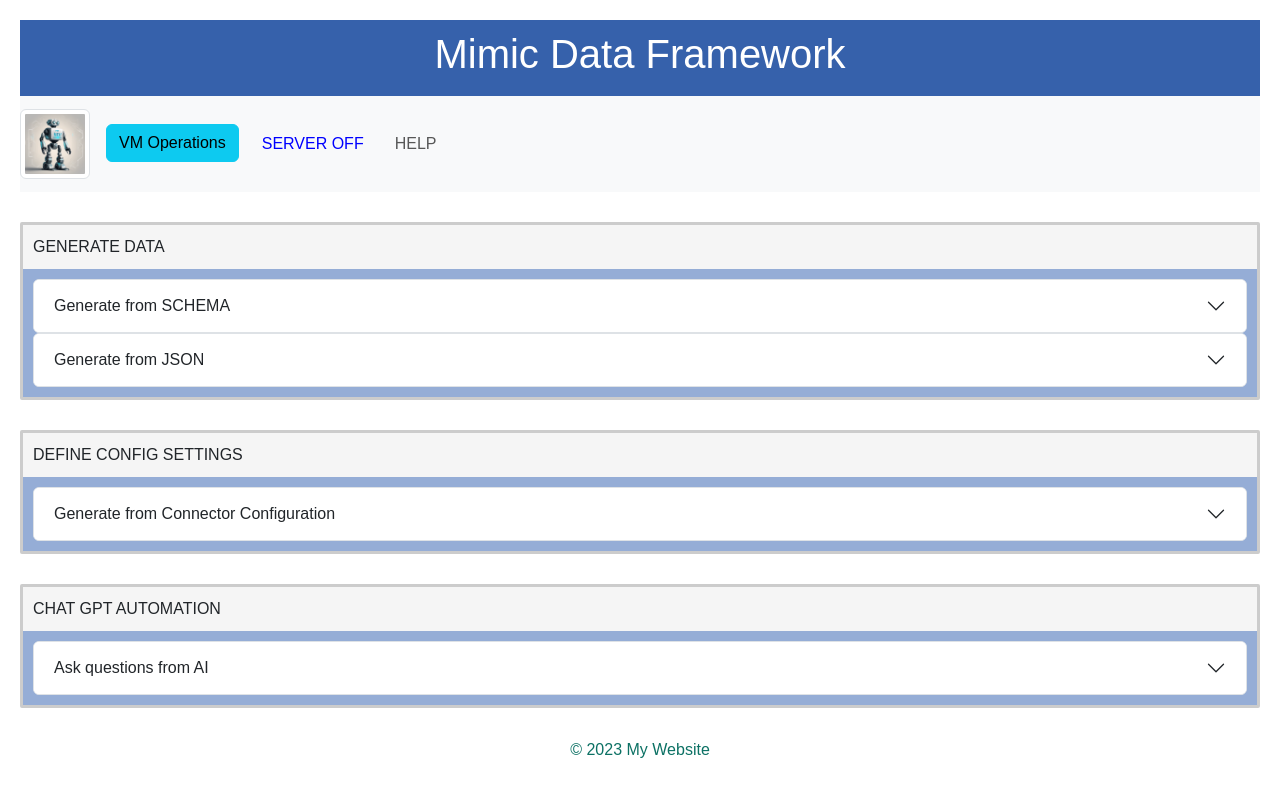
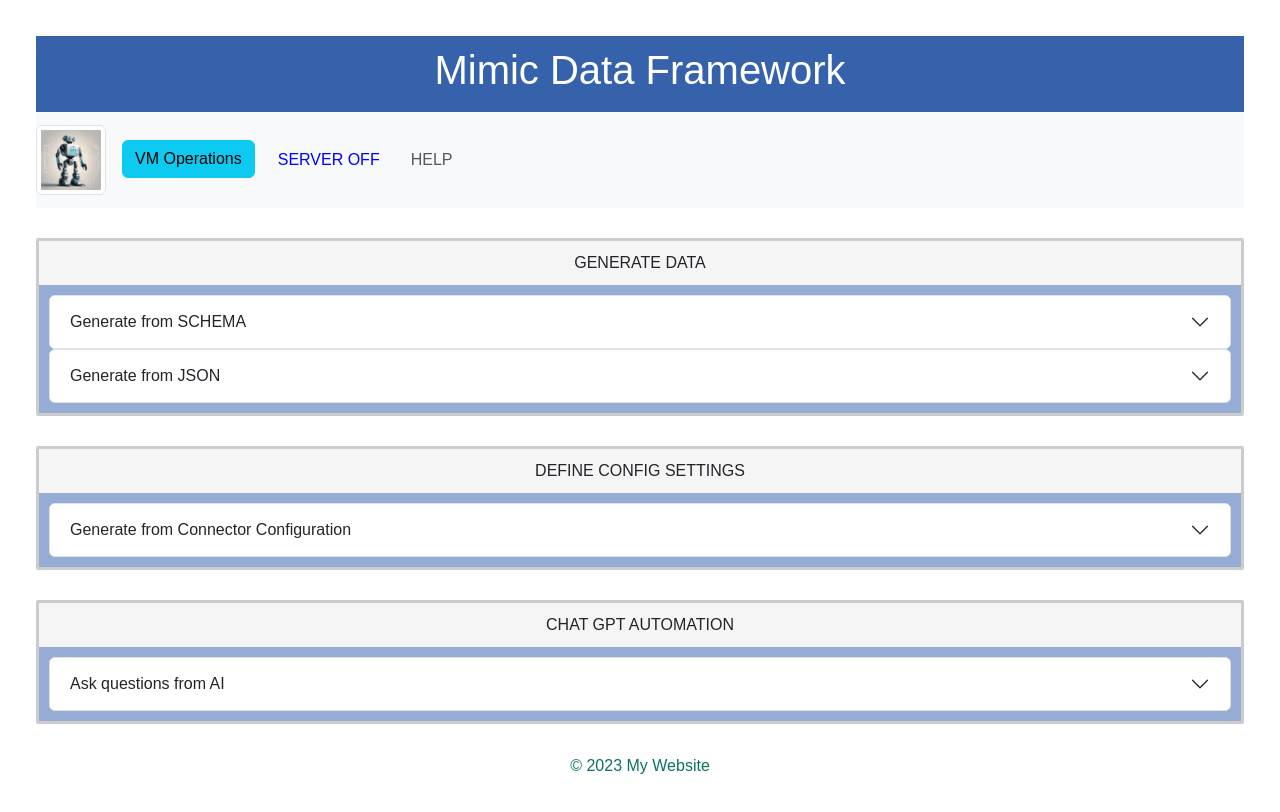
Before and after one commit to Lithin87/react-mdf-website, a React (Create React App) app: page / in a window 1280 px wide. Built offline with nearby package versions, Linux system fonts and the light colour scheme.

Commit message:
added console textarea

```diff
--- a/src/App.css
+++ b/src/App.css
@@ -1,6 +1,10 @@
 .App {
   font-family: Arial, sans-serif;
   padding: 20px;
+  text-align: center;
+  display: flex;
+  justify-content: space-around;
+
 }
 
 nav {
@@ -8,6 +12,20 @@ nav {
   color: white;
   padding: 10px 0;
   text-align: center;
+}
+
+.ConsoleOutput {
+  flex: .5;
+  padding: 16px;
+
+}
+
+.columnpane {
+  flex-direction: column;
+  flex:3;
+  justify-content: space-around;
+  padding: 16px;
+
 }
 
 .nav-item {
--- a/src/App.js
+++ b/src/App.js
@@ -3,8 +3,11 @@ import 'bootstrap/dist/css/bootstrap.min.css';
 import './App.css';
 import PanelContent from './Components/PanelContent';
 import MenuBar from './Components/MenuBar';
+import MultiLineText from './Components/MultiLineText';
+
 import { useState } from 'react';
 import AppContext from './Contexts/app-context';
+
 
 function App() {
 
@@ -15,33 +18,32 @@ function App() {
     const [radioValue, setRadioValue] = useState('1');
     const [connect, setConnect] = useState([]);
     const [rate, setRate] = useState([]);
+    const [text, setText] = useState([]);
 
     const activeCtx = {
-        now,
-        setNow,
-        show,
-        setShow,
-        vmstatus,
-        setVmstatus,
-        checked,
-        setChecked,
-        radioValue,
-        setRadioValue,
-        connect,
-        setConnect,
-        rate,
-        setRate
+        now, setNow,
+        show, setShow,
+        vmstatus, setVmstatus,
+        checked, setChecked,
+        radioValue, setRadioValue,
+        connect, setConnect,
+        rate, setRate,
+        text,setText
     };
 
     return (
-        <div className="App">
             <AppContext.Provider value={activeCtx}>
-            <nav> <h1>Mimic Data Framework</h1></nav>
-            <MenuBar/>
-            <PanelContent/>
-            <footer> © 2023 My Website </footer>
+            <div className="App">
+
+            <div className="columnpane">
+                <nav> <h1>Mimic Data Framework</h1></nav>
+                <MenuBar/>
+                <PanelContent/>
+                <footer> © 2023 My Website </footer>
+            </div>
+
+            </div>
             </AppContext.Provider>
-        </div>
     );
 }
 
--- a/src/Components/AccordionOptions.js
+++ b/src/Components/AccordionOptions.js
@@ -2,6 +2,7 @@ import { Form , Button , Accordion } from 'react-bootstrap';
 import Axios from 'axios';
 import AppContext from '../Contexts/app-context';
 import { useContext} from 'react';
+import ConsoleOutput from './ConsoleOutput';
 
 function FileInputExample({ onFileUpload ,id }) {
 
@@ -66,6 +67,7 @@ function AccordionOptions(props) {
         <h8 style={{ color: 'blue' }}>Uploaded File Content:</h8>
         <pre>{props.state}</pre>
       </div>
+      <ConsoleOutput/>
         </Accordion.Body>
       </Accordion.Item>
     </Accordion>
--- /dev/null
+++ b/src/Components/ConsoleOutput.js
@@ -0,0 +1,19 @@
+import AuthContext from '../Contexts/app-context';
+import { useContext } from 'react';
+
+function ConsoleOutput() {
+
+  const ctx = useContext(AuthContext);
+
+  return (
+    <div>
+      <textarea
+        value={ctx.consoleText}
+        rows={20}
+        cols={60}
+      />
+    </div>
+  );
+}
+
+export default ConsoleOutput;
--- /dev/null
+++ b/src/Components/MultiLineText.js
@@ -0,0 +1,27 @@
+import React , { useContext } from 'react';
+import AppContext from '../Contexts/app-context';
+
+
+function MultiLineText() {
+
+  const ctx = useContext(AppContext);
+
+  const handleInputChange = (event) => {
+    ctx.setText(event.target.value);
+  };
+
+  return (
+    <div>
+      <h2>INPUT TEXT</h2>
+      <textarea
+        value={ctx.text}
+        onChange={handleInputChange}
+        rows={12}
+        cols={10}
+      />
+
+    </div>
+  );
+}
+
+export default MultiLineText;
```
